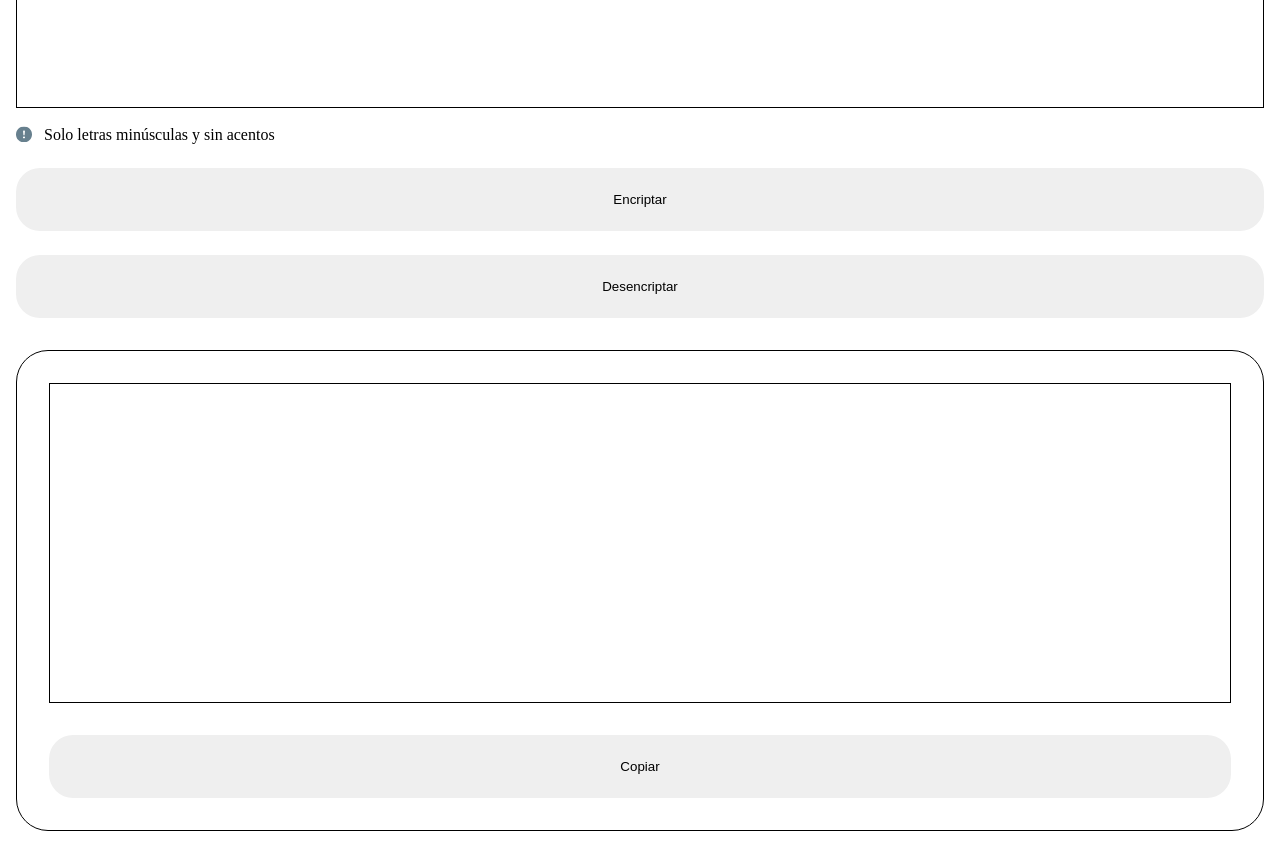
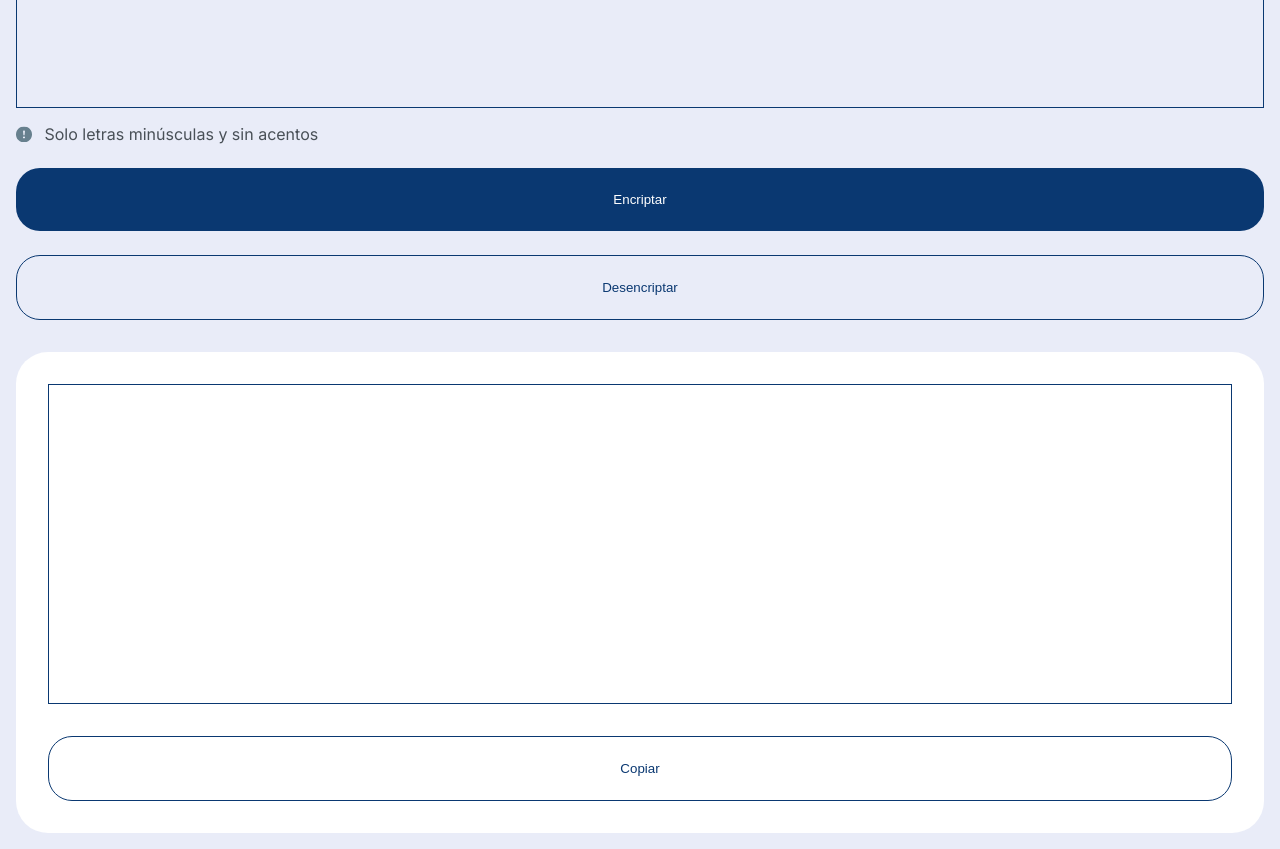
Before and after one commit to Jaimeangel/Alura-Encriptador-Challenge, a plain HTML site: page index.html in a window 1280 px wide. Shown: the part 420-1269 px from the top of the page. Drawn offline with Linux system fonts and the light colour scheme.

Commit message:
agregando colores y fuentes

```diff
--- a/index.html
+++ b/index.html
@@ -5,6 +5,9 @@
     <meta http-equiv="X-UA-Compatible" content="IE=edge">
     <meta name="viewport" content="width=device-width, initial-scale=1.0">
     <link rel="stylesheet" href="style.css">
+    <link rel="preconnect" href="https://fonts.googleapis.com">
+<link rel="preconnect" href="https://fonts.gstatic.com" crossorigin>
+<link href="https://fonts.googleapis.com/css2?family=Inter&display=swap" rel="stylesheet">
     <title>Document</title>
 </head>
 <body>
@@ -14,8 +17,8 @@
             <p>Ingrese el texto aqui</p>
             <div class="content__buttons">
                 <p><img src="assets/Group.svg" alt=""> Solo letras minúsculas y sin acentos</p>
-                <button class="btn">Encriptar</button>
-                <button class="btn">Desencriptar</button>
+                <button class="btn --encrip">Encriptar</button>
+                <button class="btn --descrip">Desencriptar</button>
             </div>
         </section>
         <section class="content__copy">
@@ -26,7 +29,7 @@
             </div>
             <div class="copy_area">
                 <p></p>
-                <button class="btn">Copiar</button>
+                <button class="btn --copy">Copiar</button>
             </div>
         </section>
     </main>
--- a/style.css
+++ b/style.css
@@ -2,6 +2,18 @@
     padding: 0;
     margin: 0;
     box-sizing: border-box;
+}
+:root{
+    --dark-blue:#0A3871;
+    --light-blue:#E9ECF8;
+    --white:white;
+    --gray-500:#343A40;
+    --gray-400:#495057;
+}
+body{
+    background-color:var(--light-blue);
+    font-family: 'Inter', sans-serif;
+    font-weight: 400;
 }
 .content{
     width: 100%;
@@ -24,13 +36,18 @@
     min-height: 50vh;
     font-size: 2rem;
     line-height: 3rem;
-    border: 1px solid black;
+    border: 1px solid var(--dark-blue);
+    color: var(--dark-blue);
+    text-align: center;
 }
 .content__buttons{
     width: 100%;
     display: flex;
     flex-direction: column;
     gap: 1.5rem;
+}
+.content__buttons p{
+    color:var(--gray-400);
 }
 .content__buttons >p img{
     transform: translateY(0.15em);
@@ -45,13 +62,28 @@
     padding: 24px;
 }
 
+.--encrip{
+    background-color: var(--dark-blue);
+    color: var(--white);
+}
+.--descrip{
+    background-color: var(--light-blue);
+    border: 1px solid var(--dark-blue);
+    color: var(--dark-blue);
+}
+.--copy{
+    background-color: var(--white);
+    border: 1px solid var(--dark-blue);
+    color: var(--dark-blue);
+}
+
 /* otro bloque */
 .content__copy{
     display: flex;
     flex-direction: column;
     padding: 2rem;
     border-radius: 2rem;
-    border: 1px solid black;
+    background-color: var(--white);
 }
 .no_content{
     display: none;
@@ -65,11 +97,11 @@
 .no_content >p{
     font-size: 1.5rem;
     font-weight: bold;
-    color: red;
+    color: var(--gray-500);
 }
 .no_content >p:last-child{
     font-size: 1rem;
-    color: blue;
+    color: var(--gray-400);
 }
 
 .copy_area{
@@ -81,5 +113,6 @@
     width: 100%;
     min-height: 40vh;
     font-size: 1.5rem;
-    border: 1px solid black;
+    border: 1px solid var(--dark-blue);
+    color: var(--gray-400);
 }
```
